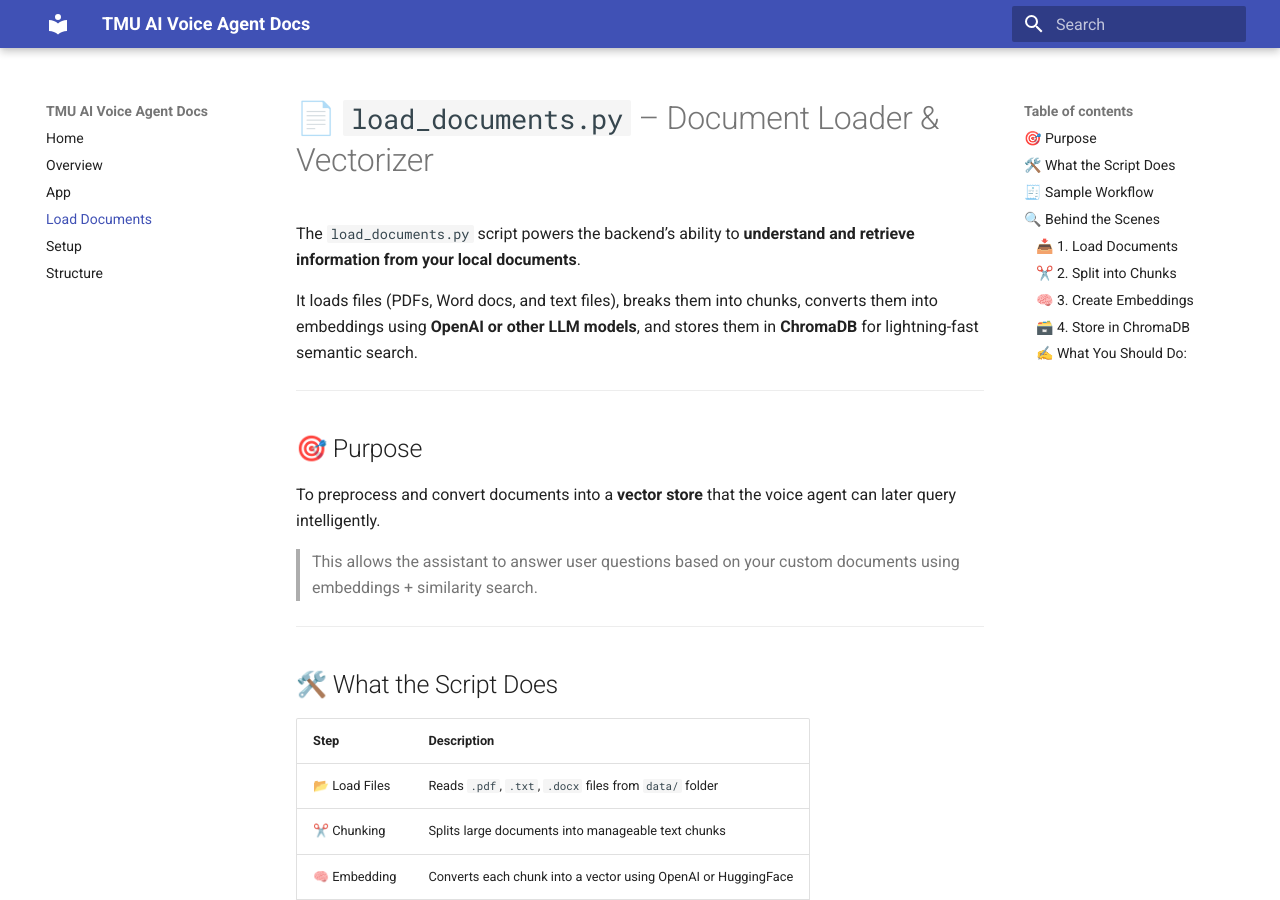
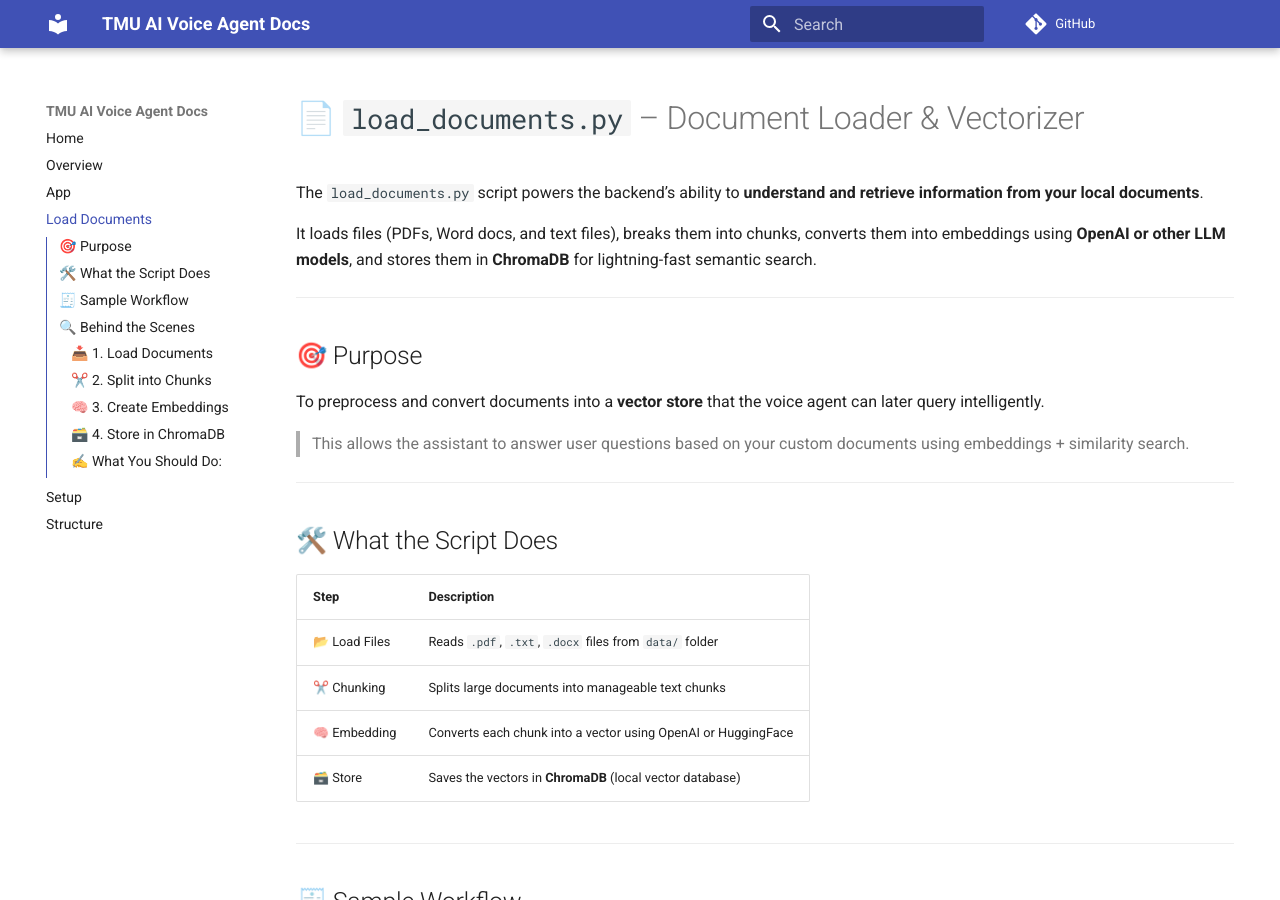
Before and after one commit to Rhytham16/TMU-interns-ai-voice-agent, an MkDocs documentation site: the page built from docs/load_documents.md, in a window 1280 px wide and 900 px high. Built offline with MkDocs 1.6.1 and Material for MkDocs 9.7.7, drawn with Linux system fonts in a browser that asks for light colours; comment, search, counter and statistics services are not loaded; some of the changed lines change nothing that is shown.

Commit message:
Enhance mkdocs.yml configuration
Added site description, author, repo link, dev server port, and extended theme features, plugins, and markdown extensions for richer TMU AI Voice Agent Docs. Improves navigation, readability, and developer workflow.

```diff
--- a/mkdocs.yml
+++ b/mkdocs.yml
@@ -1,6 +1,14 @@
 site_name: TMU AI Voice Agent Docs
+site_description: Documentation for TMU AI Voice Agent
+site_author: Cogent Infotech Interns
+repo_url: https://github.com/Rhytham16/TMU-interns-ai-voice-agent
+
 theme:
-  name: material  # Optional: install with `pip install mkdocs-material`
+  name: material
+  features:
+    - navigation.sections
+    - navigation.instant
+    - toc.integrate
 
 nav:
   - Home: index.md
@@ -9,3 +17,22 @@ nav:
   - Load Documents: load_documents.md
   - Setup: setup.md
   - Structure: structure.md
+
+plugins:
+  - search
+  - mkdocstrings:
+      handlers:
+        python:
+          options:
+            show_root_toc_entry: false
+            heading_level: 2
+
+markdown_extensions:
+  - admonition
+  - tables
+  - pymdownx.superfences
+  - pymdownx.tabbed
+  - pymdownx.details
+  - pymdownx.magiclink
+
+dev_addr: 127.0.0.1:9000
```
